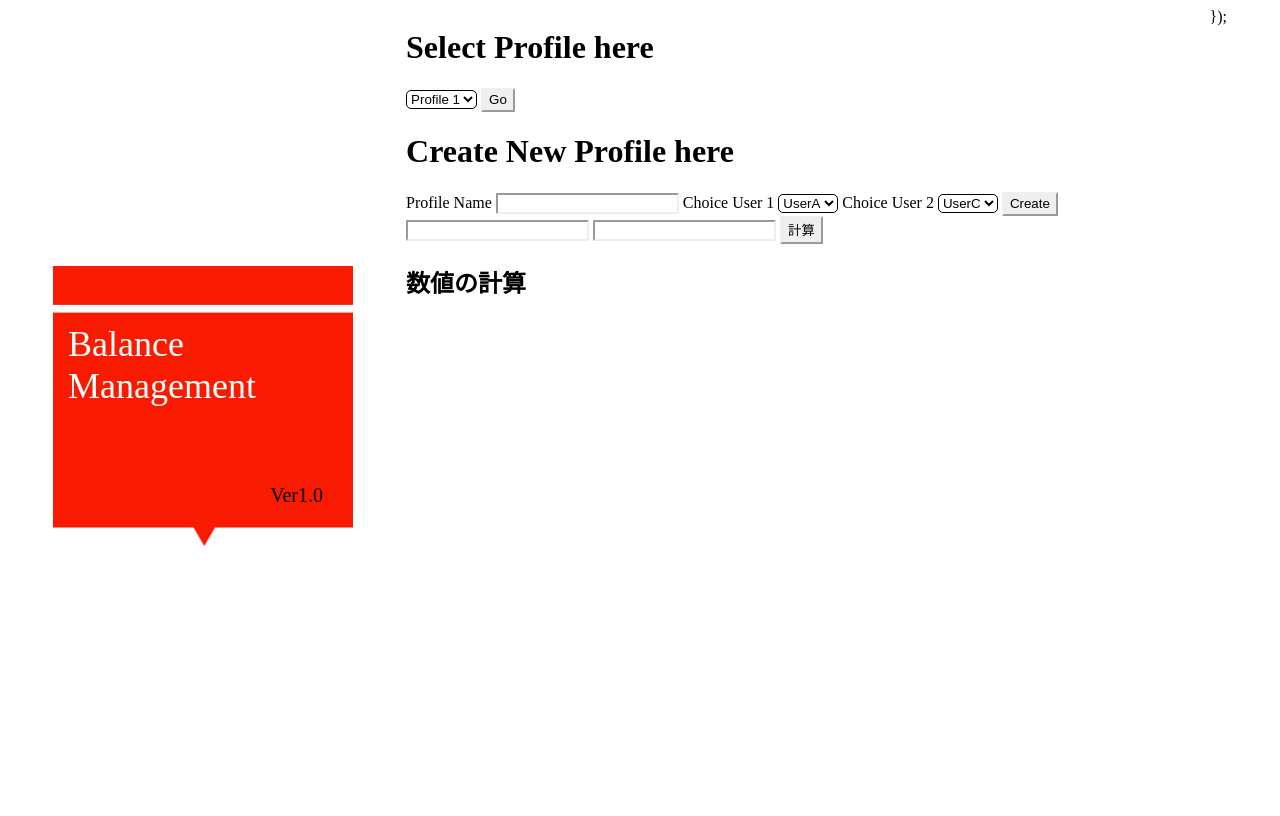
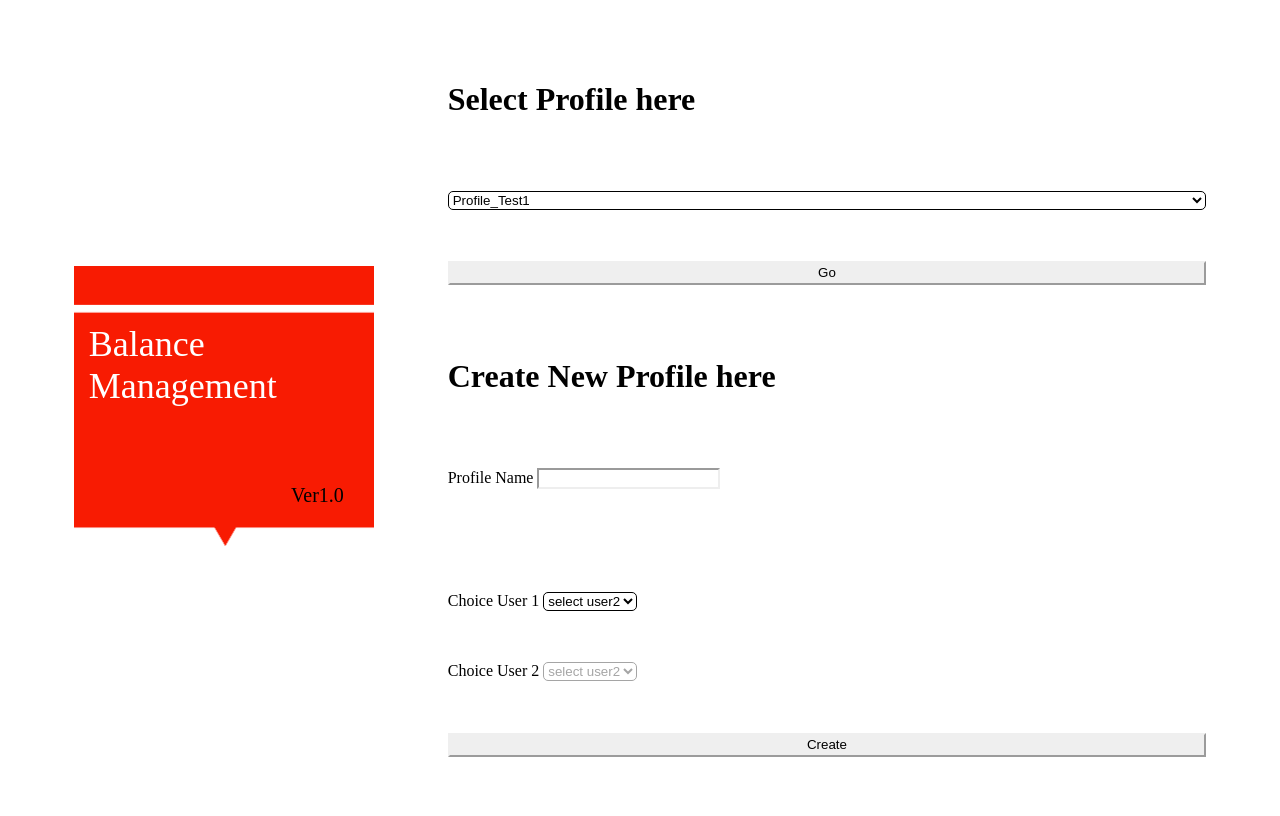
Before and after one commit to svc5brid/NHSite, a Django app: page /Balance-management/SelectProfile in a window 1280 px wide. Run offline with Django 4.2, Linux system fonts and the light colour scheme; some libraries are stand-ins or nearby versions.

Commit message:
SelectProfileぺージにて、名前の重複確認とUser重複選択防止機構を作成。 Ajaxを利用。

```diff
--- a/Balance_management/urls.py
+++ b/Balance_management/urls.py
@@ -5,5 +5,8 @@ app_name = "Balance_Management"
 urlpatterns = [
     path('index', views.index, name='index_bm'),
     path('SelectProfile', views.SelectProfile.as_view(), name="SelectProfile"),
-    path('get_profile', views.get_profile, name="get_profile")
+    # Supply when select user at create profile page
+    path('SelectProfile_API', views.SelectProfile_API.as_view(), name="SelectProfile_API"),
+    # path('confirm_useable_profilename', views.select_user, name='confirm_useable_profilename'),
+    # path('select_user1', views.select_user, name='select_user1'),
     ]
--- a/Balance_management/views.py
+++ b/Balance_management/views.py
@@ -15,15 +15,64 @@ def index(request):
 class SelectProfile(View):
     def get(self, request):
         context = {}
+        context["Profile"] = [
+            {"id" : "000111222333", "name":"Profile_Test1"},
+            {"id" : "111222333444", "name":"Profile_Test2"},
+            ]
+        context["UserList"] = [
+            {"id":"0070200366", "name":"UserA"},
+            {"id":"0070200367", "name":"UserB"},
+            {"id":"0070200368", "name":"UserC"},
+        ]
         request.session["Balance-Management_Profile"] = "Test"
         return render(request, "Balance-Management/Select_Profile.html", context)
-def get_profile(request):
-    number1 = int(request.POST['number1'])
-    number2 = int(request.POST["number2"])
-    plus = number1 + number2
-    minus = number1 - number2
-    d = {
-        'plus': plus,
-        'minus': minus,
-    }
-    return JsonResponse(d)
+class SelectProfile_API(View):
+    def post(self, request):
+        API_type = request.POST["type"]
+        if API_type == "get_user":
+            json = self.select_user(request)
+        elif API_type == "confirm_name":
+            json = self.confirm_useable_profilename(request)
+        return JsonResponse(json)
+    def select_user(self, request) -> list:
+        user1 = request.POST['user1']
+        # check record exists
+        if user1 in []:
+            pass
+        user2 = {
+            "0070200366":{"id":"0070200366", "name":"UserA"},
+            "0070200367":{"id":"0070200367", "name":"UserB"},
+            "0070200368":{"id":"0070200368", "name":"UserC"},
+        }
+        del user2[user1]
+        user2 = list(user2.values())
+        # if user1 == "UserA":
+        #     user2 = [
+        #         {"id":"0070200367", "name":"UserB"},
+        #         {"id":"0070200368", "name":"UserC"},
+
+        #         ]
+        # else:
+        #     user2 = [
+        #         {"id":"0070200366", "name":"UserA"},
+        #         {"id":"0070200368", "name":"UserC"},
+
+        #         ]
+        # return other user
+        d = {
+            "User2": user2
+        }
+        return d
+    def confirm_useable_profilename(self, request) -> bool:
+        profile_name = request.POST["name_profile"]
+        # if inputted profile name already exists at db, return false because duplicate is not supported
+        if profile_name in ["Used_Test"]:
+            d = {
+                "judge": False
+            }
+            return d
+        else:
+            d = {
+                "judge": True
+            }
+            return d
--- a/static/Balance-Management/css/Layout1.css
+++ b/static/Balance-Management/css/Layout1.css
@@ -39,4 +39,7 @@ img{
     width: 60%;
     min-width: 700px;
     margin-left: 8px;
+    display: flex;
+    flex-direction: column;
+    justify-content: space-evenly;
 }
--- /dev/null
+++ b/static/Balance-Management/css/Select_Profile.css
@@ -0,0 +1,3 @@
+#name_useable{
+
+}
--- a/templates/Balance-Management/Select_Profile.html
+++ b/templates/Balance-Management/Select_Profile.html
@@ -16,8 +16,10 @@ Select Profile
         Select Profile here
     </h1>
     <select name="" id="">
-        <option value="0">Profile 1</option>
-        <option value="1">Profile 2</option>
+        {% for i in Profile %}
+
+        <option value="{{i.id}}">{{i.name}}</option>
+        {% endfor %}
     </select>
     <button>
         Go
@@ -27,34 +29,31 @@ Select Profile
     </h1>
     <label for="">
         Profile Name
-        <input type="text">
+        <input type="text" id="Form_Create_Name">
     </label>
+    <span id="name_useable">
+
+    </span>
     <label for="">
         Choice User 1
-        <select name="" id="">
-            <option value="0">UserA</option>
-            <option value="1">UserB</option>
+        <select name="" id="Form_Create_User1">
+            <option disabled selected>select user2</option>
+            {% for i in UserList %}
+
+            <option value="{{i.id}}">{{i.name}}</option>
+            {% endfor %}
         </select>
     </label>
     <label for="">
         Choice User 2
-        <select name="" id="">
-            <option value="0">UserC</option>
-            <option value="1">UserD</option>
+        <select name="" id="Form_Create_User2" disabled>
+            <option disabled selected>select user2</option>
         </select>
     </label>
     <button>
         Create
     </button>
-    <form id="ajax-number" action="{% url 'Balance_Management:get_profile' %}" method="POST">
-        {% csrf_token %}
-        <input type="number" id="number1" required>
-        <input type="number" id="number2" required>
-        <button type="submit" >計算</button>
-    </form>
-    <h2>数値の計算</h2>
-        <div class="result">
-        </div>
+
 {% endblock %}
 <!-- javascriptがあれば記載。 -->
 {% block javascript %}
@@ -90,29 +89,75 @@ Select Profile
             }
         }
     });
+
+    //Confirm useable of inputted profile name
+    $('#Form_Create_Name').change(function(e){
+        //execute only inputted anything
+        if($("#Form_Create_Name").val()!=""){
+            //リクエストの設定
+            $.ajax({
+                //urlが送信先
+                'url': '{% url "Balance_Management:SelectProfile_API" %}',
+                //typeはgetなのかpostなのか。
+                'type': 'POST',
+                //サーバーに送信するデータ。
+                'data': {
+                    'type': "confirm_name",
+                    'name_profile': $('#Form_Create_Name').val(),
+                },
+                //上のデータ形式。
+                'dataType': 'json'
+            })
+            .done(function(response){
+                const judge = response.judge;
+                $("#name_useable").html(judge);
+                console.log(judge)
+            });
+        }else{
+            $("#name_useable").html("");
+        }
+    })
+
     //送信のところ。submitを検知する。
-    $('#ajax-number').on('submit', function(e) {
+    $('#Form_Create_User1').change(function(e){
         //送信を止める
         e.preventDefault();
         //リクエストの設定
         $.ajax({
             //urlが送信先
-            'url': '{% url "Balance_Management:get_profile" %}',
+            'url': '{% url "Balance_Management:SelectProfile_API" %}',
             //typeはgetなのかpostなのか。
             'type': 'POST',
             //サーバーに送信するデータ。
             'data': {
-                'number1': $('#number1').val(),
-                'number2': $('#number2').val(),
+                'type': "get_user",
+                'user1': $('#Form_Create_User1').val(),
             },
             //上のデータ形式。
             'dataType': 'json'
         })
         .done(function(response){
-            $('.result').prepend('<p>引き算結果：' + response.minus + '</p>');
-            $('.result').prepend('<p>足し算結果：' + response.plus + '</p>');
+            const a = response.User2;
+            const select = document.getElementById("Form_Create_User2")
+            if (select.hasChildNodes()) {
+                while (select.childNodes.length > 0) {
+                    select.removeChild(select.firstChild)
+                }
+            }
+            const option = document.createElement('option');
+            option.disabled = true;
+            option.innerHTML = "select user2"
+            option.selected = true
+            select.appendChild(option)
+            a.forEach((value, index) => {
+                const option = document.createElement('option');
+                option.value = value.id;
+                option.innerHTML = value.name;
+                select.appendChild(option);
+            })
+            select.disabled = false;
         });
-    });
+    })
 </script>
-});
+
 {% endblock %}
```
Also changed, not shown: db.sqlite3.
